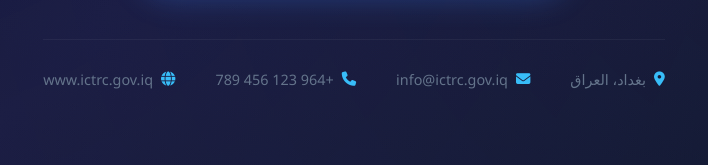
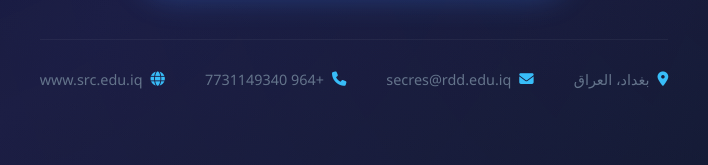
Before and after one commit to anwaraldleme33-a11y/Smart_ESP_Weather_Station, a plain HTML site: page public/index.html in a window 1280 px wide. Shown: the part 632-797 px from the top of the page, 286-994 px from the left. Drawn offline with nearby package versions, Linux system fonts and the light colour scheme.

Commit message:
Update index.html

```diff
--- a/public/index.html
+++ b/public/index.html
@@ -803,9 +803,9 @@
 
             <div class="footer-info">
                 <span><i class="fas fa-map-marker-alt"></i> بغداد، العراق</span>
-                <span><i class="fas fa-envelope"></i> info@ictrc.gov.iq</span>
-                <span><i class="fas fa-phone"></i> +964 123 456 789</span>
-                <span><i class="fas fa-globe"></i> www.ictrc.gov.iq</span>
+                <span><i class="fas fa-envelope"></i> secres@rdd.edu.iq</span>
+                <span><i class="fas fa-phone"></i> +964 7731149340</span>
+                <span><i class="fas fa-globe"></i> www.src.edu.iq</span>
             </div>
         </div>
     </div>
```
